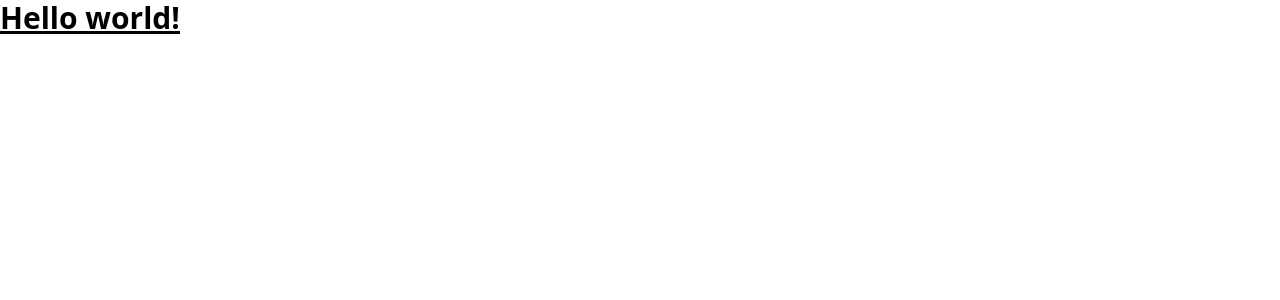
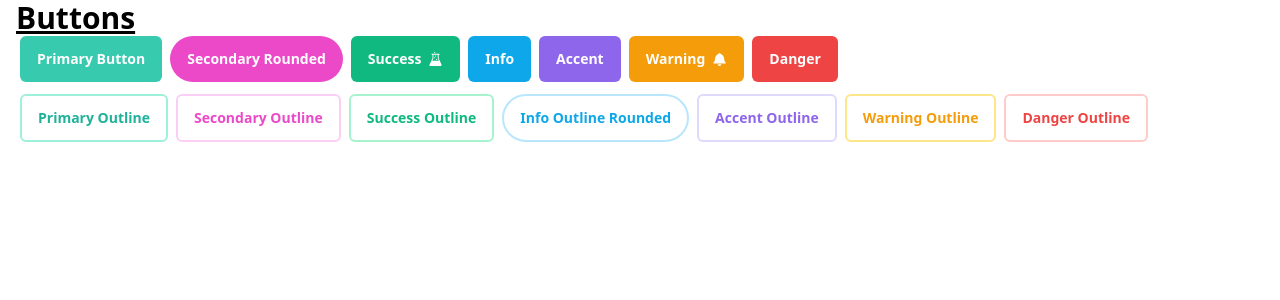
Before and after one commit to MegByrne10/travel-planner, a React (Create React App) app in the folder react-frontend/: page / in a window 1280 px wide. Shown: the top 300 px of the page. Built offline with nearby package versions, Linux system fonts and the light colour scheme.

Commit message:
sets up theme colors and button component

```diff
--- a/react-frontend/package.json
+++ b/react-frontend/package.json
@@ -12,6 +12,7 @@
     "react-dom": "^18.2.0",
     "react-icons": "^4.10.1",
     "react-scripts": "5.0.1",
+    "tailwind-merge": "^1.14.0",
     "web-vitals": "^2.1.4"
   },
   "scripts": {
@@ -39,6 +40,7 @@
     ]
   },
   "devDependencies": {
+    "@babel/plugin-proposal-private-property-in-object": "^7.21.11",
     "tailwindcss": "^3.3.3"
   }
 }
--- a/react-frontend/src/App.js
+++ b/react-frontend/src/App.js
@@ -1,9 +1,44 @@
+import { GoBell, GoBeaker } from "react-icons/go";
+import Button from "./components/ui/Button";
+
 function App() {
   return (
-    <h1 className="text-3xl font-bold underline">
-      Hello world!
-    </h1>
-  );
+    <div className="container mx-auto px-4">
+      <h1 className="text-3xl font-bold underline">
+        Buttons
+      </h1>
+      <div className="mb-3">
+        <Button primary className="mx-1">
+          Primary Button
+        </Button>
+        <Button secondary rounded className="mx-1">Secondary Rounded</Button>
+        <Button success className="mx-1">
+          Success
+          <GoBeaker />
+        </Button>
+        <Button info className="mx-1">
+          Info
+        </Button>
+        <Button accent className="mx-1">
+          Accent
+        </Button>
+        <Button warning className="mx-1">
+          Warning
+          <GoBell />
+        </Button>
+        <Button danger className="mx-1">Danger</Button>
+      </div>
+      <div>
+        <Button primary outline className="mx-1">Primary Outline</Button>
+        <Button secondary outline className="mx-1">Secondary Outline</Button>
+        <Button success outline className="mx-1">Success Outline</Button>
+        <Button info outline rounded className="mx-1">Info Outline Rounded</Button>
+        <Button accent outline className="mx-1">Accent Outline</Button>
+        <Button warning outline className="mx-1">Warning Outline</Button>
+        <Button danger outline className="mx-1">Danger Outline</Button>
+      </div>
+    </div>
+  )
 }
 
 export default App;
--- /dev/null
+++ b/react-frontend/src/components/ui/Button.js
@@ -0,0 +1,64 @@
+import classnames from "classnames";
+import { twMerge } from "tailwind-merge";
+
+function Button({
+  children,
+  primary,
+  secondary,
+  success,
+  info,
+  accent,
+  warning,
+  danger,
+  outline,
+  rounded,
+  ...rest
+}) {
+  const colorVarients = {
+    base: 'py-3 px-4 inline-flex justify-center items-center gap-2 rounded-md border border-transparent font-semibold focus:ring-offset-2 transition-all text-sm dark:focus:ring-offset-gray-800 focus:outline-none focus:ring-2',
+    baseOutline: 'bg-white border-2 font-semibold hover:text-white focus:outline-none focus:ring-2 focus:ring-offset-2',
+    primarySolid: 'bg-primary-400 hover:bg-primary-600 focus:ring-primary-400 text-white',
+    primaryOutline: 'border-primary-200 text-primary-500 hover:bg-primary-500 hover:border-primary-500 focus:ring-primary-200',
+    secondarySolid: 'bg-secondary-500 hover:bg-secondary-600 focus:ring-secondary-500 text-white',
+    secondaryOutline: 'border-secondary-200 text-secondary-500 hover:bg-secondary-500 hover:border-secondary-500 focus:ring-secondary-200',
+    successSolid: 'bg-success-500 hover:bg-success-600 focus:ring-success-500 text-white',
+    successOutline: 'border-success-200 text-success-500 hover:bg-success-500 hover:border-success-500 focus:ring-success-200',
+    infoSolid: 'bg-info-500 hover:bg-info-600 focus:ring-info-500 text-white',
+    infoOutline: 'border-info-200 text-info-500 hover:bg-info-500 hover:border-info-500 focus:ring-info-200',
+    accentSolid: 'bg-accent-500 hover:bg-accent-600 focus:ring-accent-500 text-white',
+    accentOutline: 'border-accent-200 text-accent-500 hover:bg-accent-500 hover:border-accent-500 focus:ring-accent-200',
+    warningSolid: 'bg-warning-500 hover:bg-warning-600 focus:ring-warning-500 text-white',
+    warningOutline: 'border-warning-200 text-warning-500 hover:bg-warning-500 hover:border-warning-500 focus:ring-warning-200',
+    dangerSolid: 'bg-danger-500 hover:bg-danger-600 focus:ring-danger-500 text-white',
+    dangerOutline: 'border-danger-200 text-danger-500 hover:bg-danger-500 hover:border-danger-500 focus:ring-danger-200'
+  }
+
+  const classes = classnames(rest.className, colorVarients.base, {
+    [`${colorVarients.primarySolid}`]: primary,
+    [`${colorVarients.secondarySolid}`]: secondary,
+    [`${colorVarients.successSolid}`]: success,
+    [`${colorVarients.infoSolid}`]: info,
+    [`${colorVarients.accentSolid}`]: accent,
+    [`${colorVarients.warningSolid}`]: warning,
+    [`${colorVarients.dangerSolid}`]: danger,
+    'rounded-full': rounded,
+    [`${colorVarients.baseOutline}`]: outline,
+    [`${colorVarients.primaryOutline}`]: outline && primary,
+    [`${colorVarients.secondaryOutline}`]: outline && secondary,
+    [`${colorVarients.successOutline}`]: outline && success,
+    [`${colorVarients.infoOutline}`]: outline && info,
+    [`${colorVarients.accentOutline}`]: outline && accent,
+    [`${colorVarients.warningOutline}`]: outline && warning,
+    [`${colorVarients.dangerOutline}`]: outline && danger
+  });
+
+  const mergedClasses = twMerge(classes)
+
+  return (
+    <button {...rest} className={mergedClasses}>
+      {children}
+    </button>
+  );
+}
+
+export default Button;
--- a/react-frontend/tailwind.config.js
+++ b/react-frontend/tailwind.config.js
@@ -4,7 +4,108 @@ module.exports = {
     "./src/**/*.{js,jsx,ts,tsx}"
   ],
   theme: {
-    extend: {},
+    extend: {
+      colors: {
+        'primary': {
+          // mountain-meadow
+          '50': '#f1fcf9',
+          '100': '#cff8ed',
+          '200': '#9ff0db',
+          '300': '#67e1c7',
+          '400': '#37caae',
+          '500': '#1fb299',
+          '600': '#158c7a',
+          '700': '#157064',
+          '800': '#165951',
+          '900': '#174a44',
+          '950': '#072c29',
+        },
+        'secondary': {
+          // cerise
+          '50': '#fdf2fb',
+          '100': '#fce7f9',
+          '200': '#fbcff5',
+          '300': '#f8a9eb',
+          '400': '#f373db',
+          '500': '#eb49c8',
+          '600': '#d926a9',
+          '700': '#bd198c',
+          '800': '#9c1873',
+          '900': '#821961',
+          '950': '#4f0838',
+        },
+        'accent': {
+          // purple-heart
+          '50': '#f6f4fe',
+          '100': '#eeeafd',
+          '200': '#dfd9fb',
+          '300': '#c7baf8',
+          '400': '#ab92f3',
+          '500': '#8e66ec',
+          '600': '#763adf',
+          '700': '#6f34cd',
+          '800': '#5c2bac',
+          '900': '#4d258d',
+          '950': '#30165f',
+        },
+        'info': {
+          // picton-blue
+          '50': '#f0f9ff',
+          '100': '#e0f2fe',
+          '200': '#bae6fd',
+          '300': '#7dd4fc',
+          '400': '#3abff8',
+          '500': '#0ea7e9',
+          '600': '#0285c7',
+          '700': '#036aa1',
+          '800': '#075a85',
+          '900': '#0c4b6e',
+          '950': '#082f49',
+        },
+        'success': {
+          // shamrock
+          '50': '#ecfdf5',
+          '100': '#d1fae5',
+          '200': '#a7f3d0',
+          '300': '#6ee7b6',
+          '400': '#36d399',
+          '500': '#10b980',
+          '600': '#059668',
+          '700': '#047856',
+          '800': '#065f46',
+          '900': '#064e3b',
+          '950': '#022c22',
+        },
+        'warning': {
+          // lightning-yellow
+          '50': '#fffbeb',
+          '100': '#fef3c7',
+          '200': '#fde58a',
+          '300': '#fcd24d',
+          '400': '#fbbd23',
+          '500': '#f59c0b',
+          '600': '#d97506',
+          '700': '#b45209',
+          '800': '#923f0e',
+          '900': '#78340f',
+          '950': '#451903',
+        },
+        'danger': {
+          // alizarin-crimson
+          '50': '#fef2f2',
+          '100': '#fee2e2',
+          '200': '#fecaca',
+          '300': '#fca5a5',
+          '400': '#f87171',
+          '500': '#ef4444',
+          '600': '#dc2626',
+          '700': '#b91c1c',
+          '800': '#991b1b',
+          '900': '#7f1d1d',
+          '950': '#450a0a',
+        }
+      }
+    }
   },
   plugins: [],
 }
```
Also changed, not shown: 1 other file (tests, documents, lock files or other folders).
